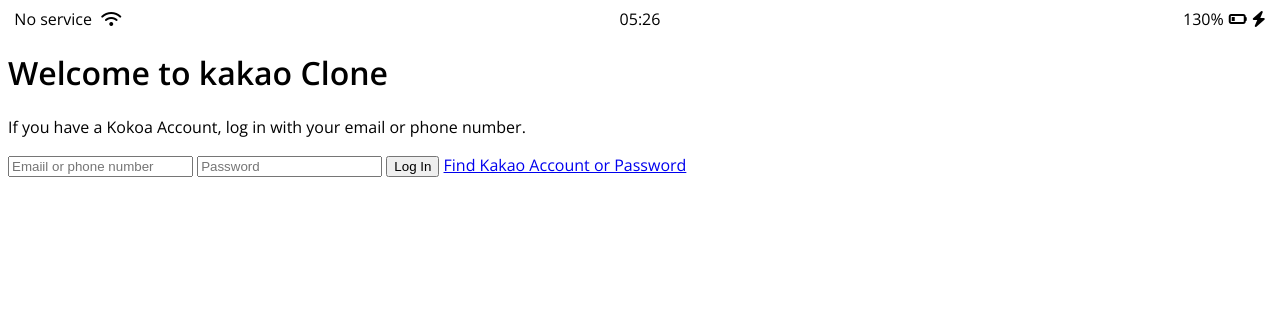
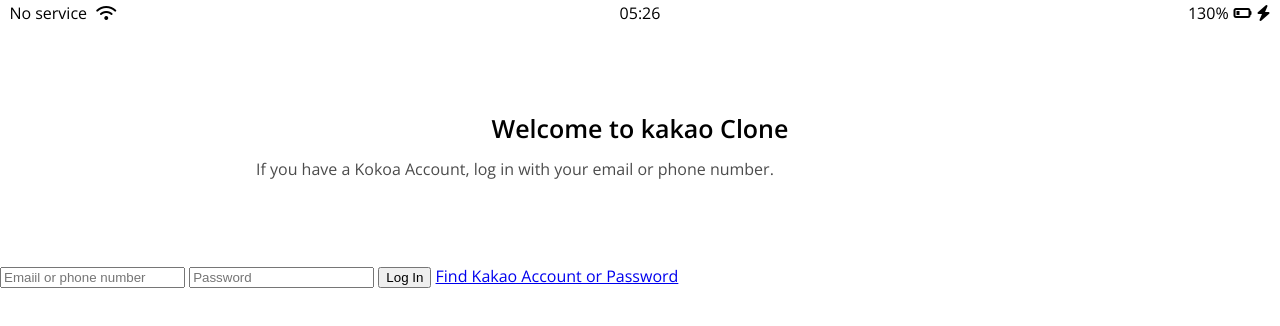
Before and after one commit to Joori-publisher/kokoa-clone-2023, a plain HTML site: page index.html in a window 1280 px wide. Drawn offline with nearby package versions, Linux system fonts and the light colour scheme; a web font is replaced by a local one.

Commit message:
#6.6 Sign Up Screen part Three (11:16)

```diff
--- /dev/null
+++ b/css/reset.css
@@ -0,0 +1,124 @@
+html,
+body,
+div,
+span,
+applet,
+object,
+iframe,
+h1,
+h2,
+h3,
+h4,
+h5,
+h6,
+p,
+blockquote,
+pre,
+a,
+abbr,
+acronym,
+address,
+big,
+cite,
+code,
+del,
+dfn,
+em,
+img,
+ins,
+kbd,
+q,
+s,
+samp,
+small,
+strike,
+strong,
+sub,
+sup,
+tt,
+var,
+b,
+u,
+i,
+center,
+dl,
+dt,
+dd,
+ol,
+ul,
+li,
+fieldset,
+form,
+label,
+legend,
+table,
+caption,
+tbody,
+tfoot,
+thead,
+tr,
+th,
+td,
+article,
+aside,
+canvas,
+details,
+embed,
+figure,
+figcaption,
+footer,
+header,
+hgroup,
+menu,
+nav,
+output,
+ruby,
+section,
+summary,
+time,
+mark,
+audio,
+video {
+  margin: 0;
+  padding: 0;
+  border: 0;
+  font-size: 100%;
+  font: inherit;
+  vertical-align: baseline;
+}
+/* HTML5 display-role reset for older browsers */
+article,
+aside,
+details,
+figcaption,
+figure,
+footer,
+header,
+hgroup,
+menu,
+nav,
+section {
+  display: block;
+}
+body {
+  line-height: 1;
+}
+ol,
+ul {
+  list-style: none;
+}
+blockquote,
+q {
+  quotes: none;
+}
+blockquote:before,
+blockquote:after,
+q:before,
+q:after {
+  content: "";
+  content: none;
+}
+table {
+  border-collapse: collapse;
+  border-spacing: 0;
+}
--- /dev/null
+++ b/css/status-bar.css
@@ -0,0 +1,25 @@
+.status-bar {
+  display: flex;
+  justify-content: center;
+  padding: 5px 3px;
+}
+.status-bar__column {
+  width: 33%;
+}
+.status-bar__column:first-child span {
+  margin-right: 5px;
+}
+.status-bar__column:nth-child(2) {
+  display: flex;
+  justify-content: center;
+}
+
+.status-bar__column:last-child {
+  display: flex;
+  justify-content: flex-end;
+  align-items: center;
+}
+
+.status-bar__column .fa-battery-quarter {
+  margin: 0 5px;
+}
--- a/css/style.css
+++ b/css/style.css
@@ -1,38 +1,25 @@
 @import url("https://fonts.googleapis.com/css2?family=Noto+Sans+KR:wght@400;700&family=Open+Sans:wght@400;600&family=Volkhov:wght@700&display=swap");
+@import "reset.css";
+@import "status-bar.css";
 
 body {
   font-family: "Open Sans", sans-serif;
 }
-.status-bar {
+
+.welcome-header {
+  margin: 90px 0;
   display: flex;
-  justify-content: center;
-}
-.status-bar__column {
-  width: 33%;
-}
-.status-bar__column:first-child span {
-  margin-right: 5px;
-}
-.status-bar__column:nth-child(2) {
-  display: flex;
-  justify-content: center;
-}
-
-.status-bar__column:last-child {
-  display: flex;
-  justify-content: flex-end;
+  flex-direction: column;
   align-items: center;
 }
 
-.status-bar__column .fa-battery-quarter {
-  margin: 0 5px;
-}
-
-.welcome-header {
-}
-
 .welcome-header__title {
+  margin-bottom: 20px;
+  font-size: 25px;
+  font-weight: 600;
 }
 
 .welcome-header__text {
+  width: 60%;
+  opacity: 0.7;
 }
```
